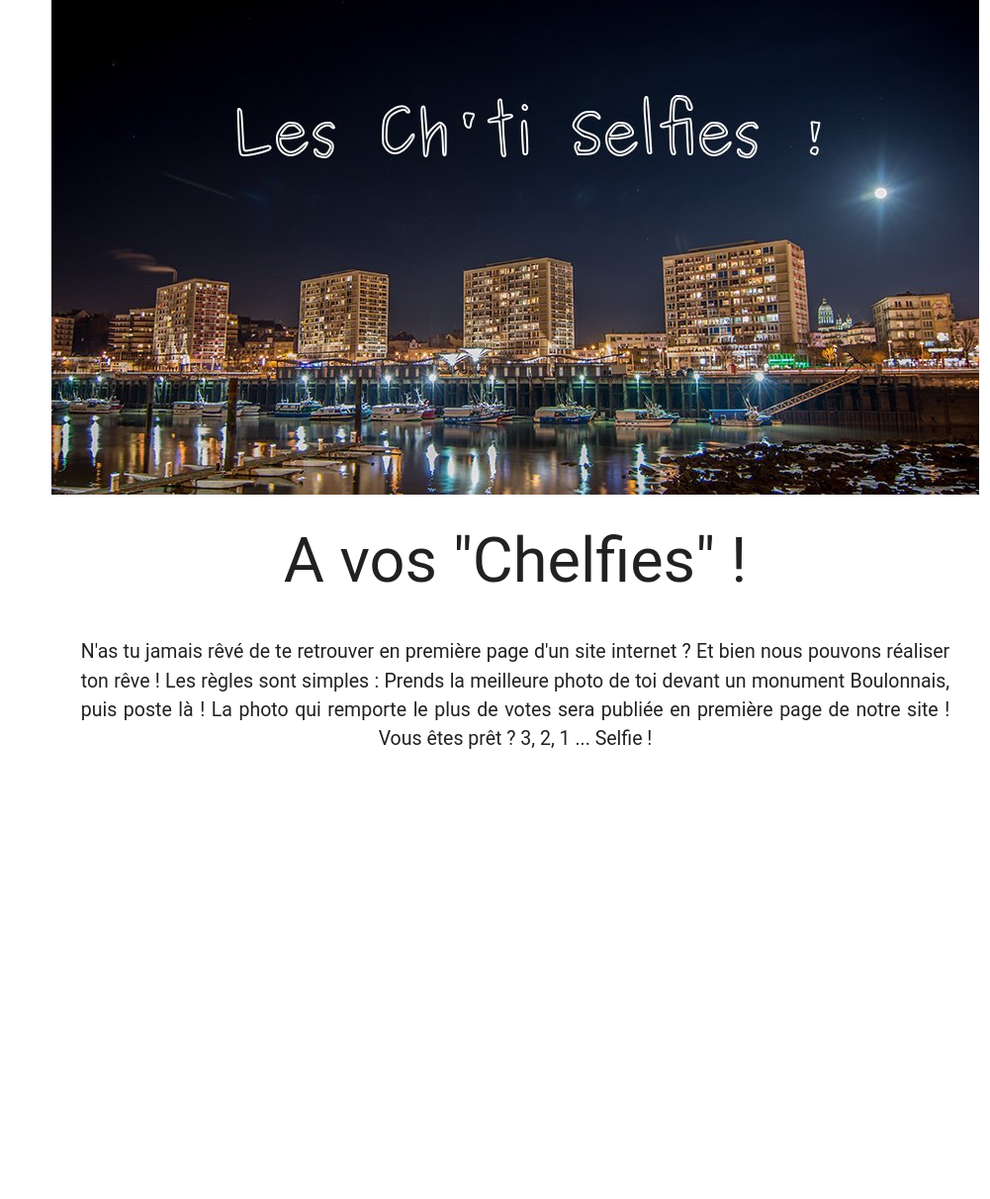
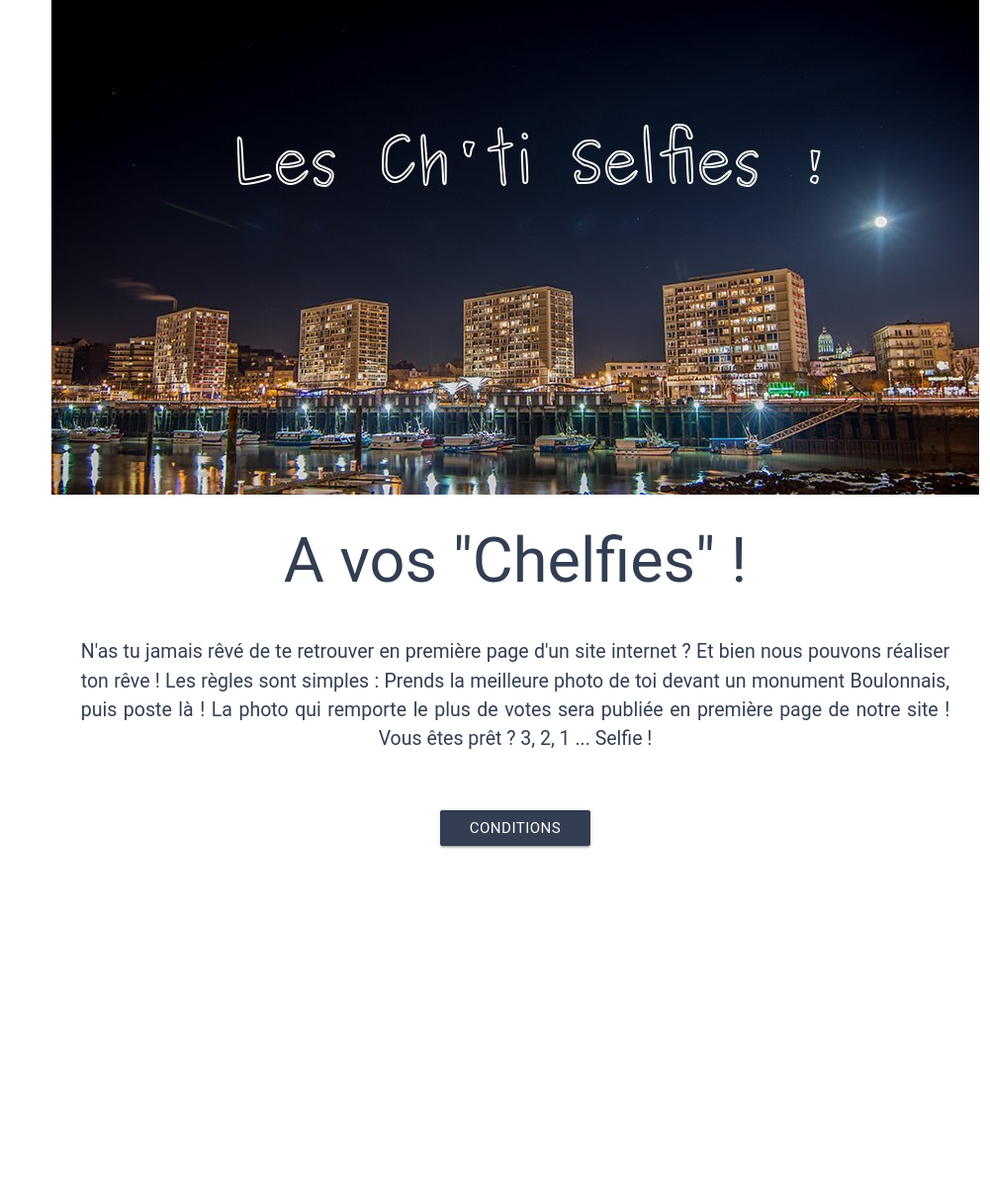
Before and after one commit to BoillotFrederic/hackathon, a PHP site: page / in a window 1280 px wide. Shown: the whole page at 99% size, without its empty margins (279-1280 px from the left). Before the commit the page ends 757 px from the top, so only its background shows below. Run offline with PHP 8.4, Linux system fonts and the light colour scheme; some web fonts are replaced.

Commit message:
push Elise btn transitions des conditions

```diff
--- a/css/ELStyle.css
+++ b/css/ELStyle.css
@@ -1,10 +1,34 @@
+/*############DESCRIPTION###########*/
+
 #description p {
     padding: 2%;
     text-align: justify;
     text-align-last: center;
     font-size: 1.3em;
+    color: #333E52;
 }
 
 #description h1 {
     text-align: center;
+    color: #333E52;
 }
+
+.btn {
+    background-color: #333E52;
+    margin-bottom: 2%;
+}
+
+.btn:hover {
+    background-color: #333E52;
+}
+
+.btn:focus {
+    background-color: #333E52;
+}
+
+.staggered-test p{
+    text-align: left;
+    color: #333E52;
+
+    margin-left: 25%;
+}
--- a/inc/description.php
+++ b/inc/description.php
@@ -1,4 +1,25 @@
+<!--##########DESCRIPTION##########-->
+<div class="row">
 <div id="description" class="col s12 m12 l12">
   <h1> A vos "Chelfies" ! </h1>
   <p> N'as tu jamais rêvé de te retrouver en première page d'un site internet ? Et bien nous pouvons réaliser ton rêve ! Les règles sont simples : Prends la meilleure photo de toi devant un monument Boulonnais, puis poste là ! La photo qui remporte le plus de votes sera publiée en première page de notre site ! Vous êtes prêt ? 3, 2, 1 ... Selfie ! </p>
 </div>
+</div>
+
+<div class="row">
+    <div id="conditions"class="col l12 s12 m12 center">
+        <a href="#!" class="btn" id="btnconditions" onclick="Materialize.showStaggeredList('.staggered-test')">Conditions </a>
+
+        <ul class="staggered-test center">
+            <li class="" style="transform: translateX(0px); opacity: 0;">
+
+                <p> - Obligation de se prendre en photo devant un monument historique Boulonnais. </p> <br>
+                <p> - La photo doit être orignale, mais pas excentrique. </p> <br>
+                <p> - Les animaux sont autorisés.</p> <br>
+                <p> - Une seule personne par selfie.</p>
+            </li>
+    </div>
+
+        </ul>
+
+</div>
```
